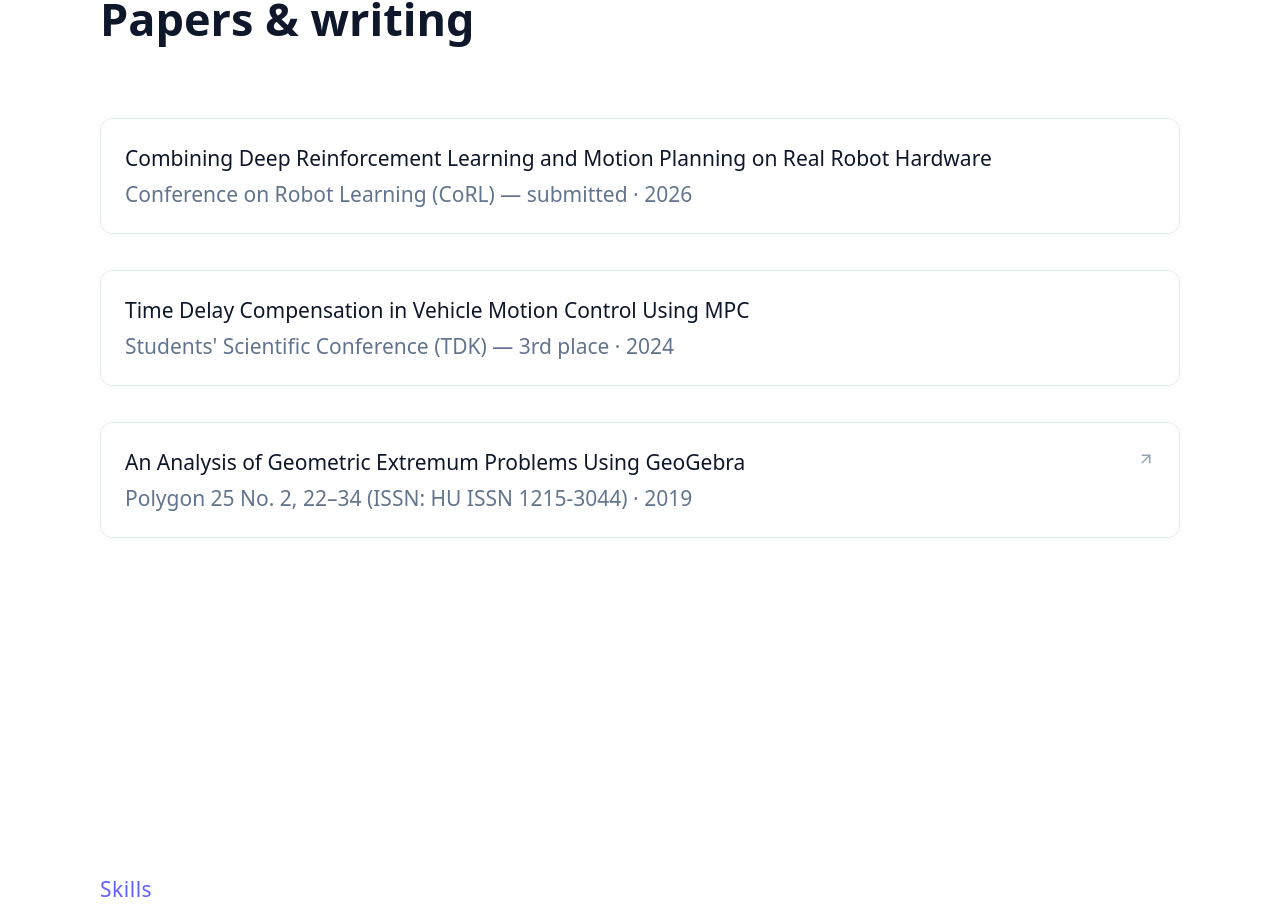
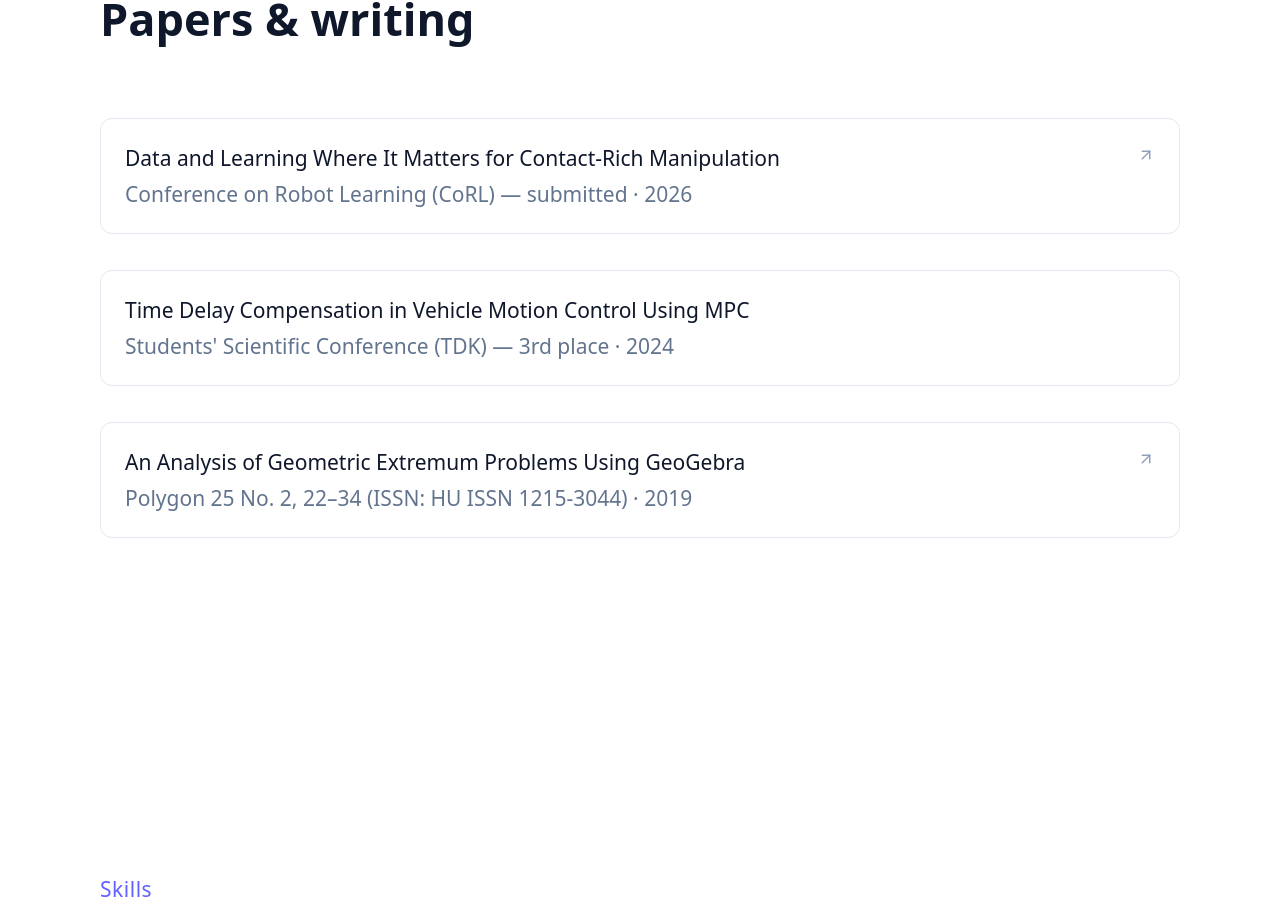
Before and after one commit to gabormarko/gabormarko.github.io, a React (Vite) app: page / in a window 1280 px wide. Shown: the part 9603-10518 px from the top of the page. Built offline with nearby package versions, Linux system fonts and the light colour scheme.

Commit message:
publications update

```diff
--- a/src/components/Publications.jsx
+++ b/src/components/Publications.jsx
@@ -5,10 +5,10 @@ import { Section } from './Section';
 const PUBLICATIONS = [
   {
     title:
-      'Combining Deep Reinforcement Learning and Motion Planning on Real Robot Hardware',
+      'Data and Learning Where It Matters for Contact-Rich Manipulation',
     venue: 'Conference on Robot Learning (CoRL) — submitted',
     year: '2026',
-    href: null,
+    href: 'https://learnsyslab.github.io/data_and_learning_where_it_matters/paper.pdf',
   },
   {
     title: 'Time Delay Compensation in Vehicle Motion Control Using MPC',
```
